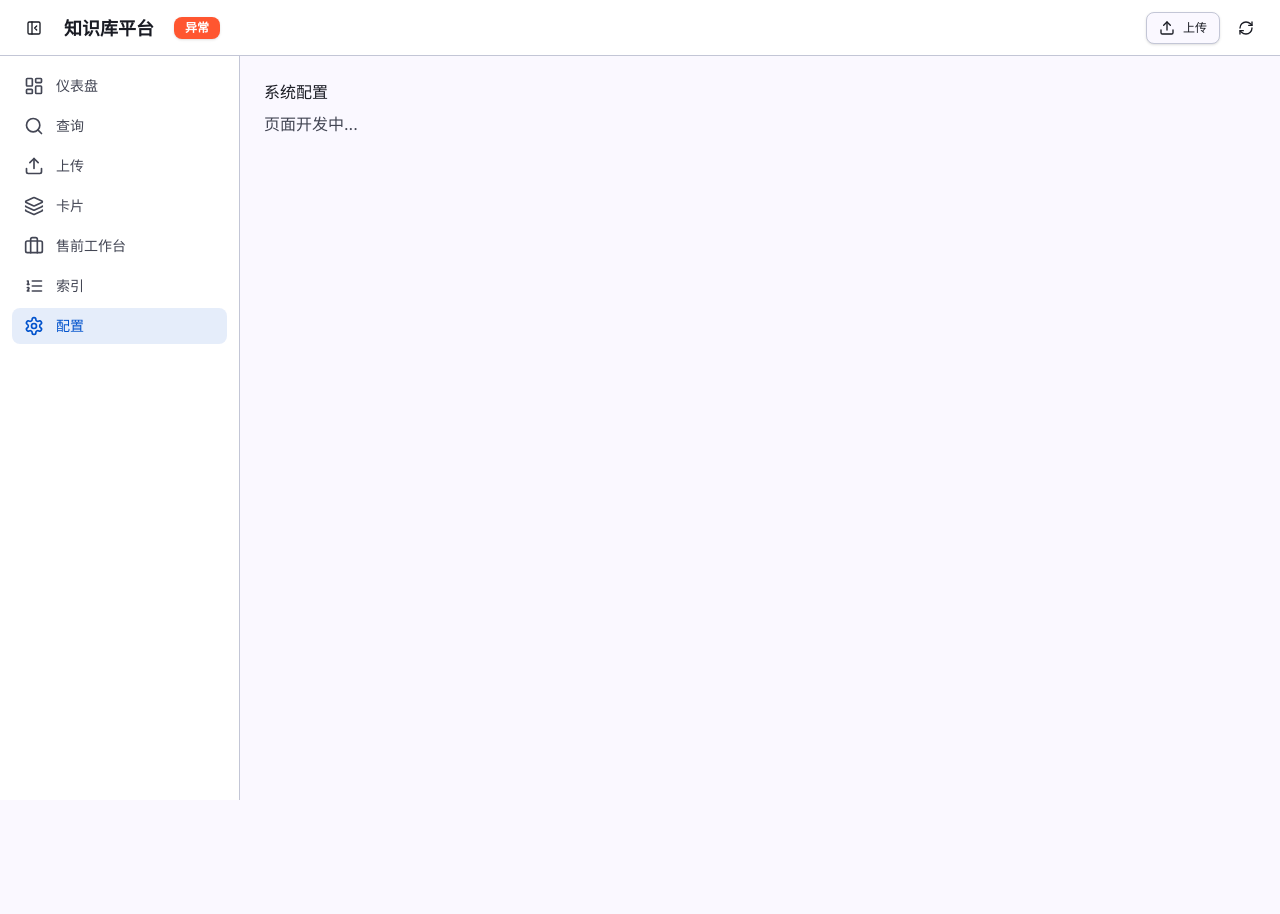
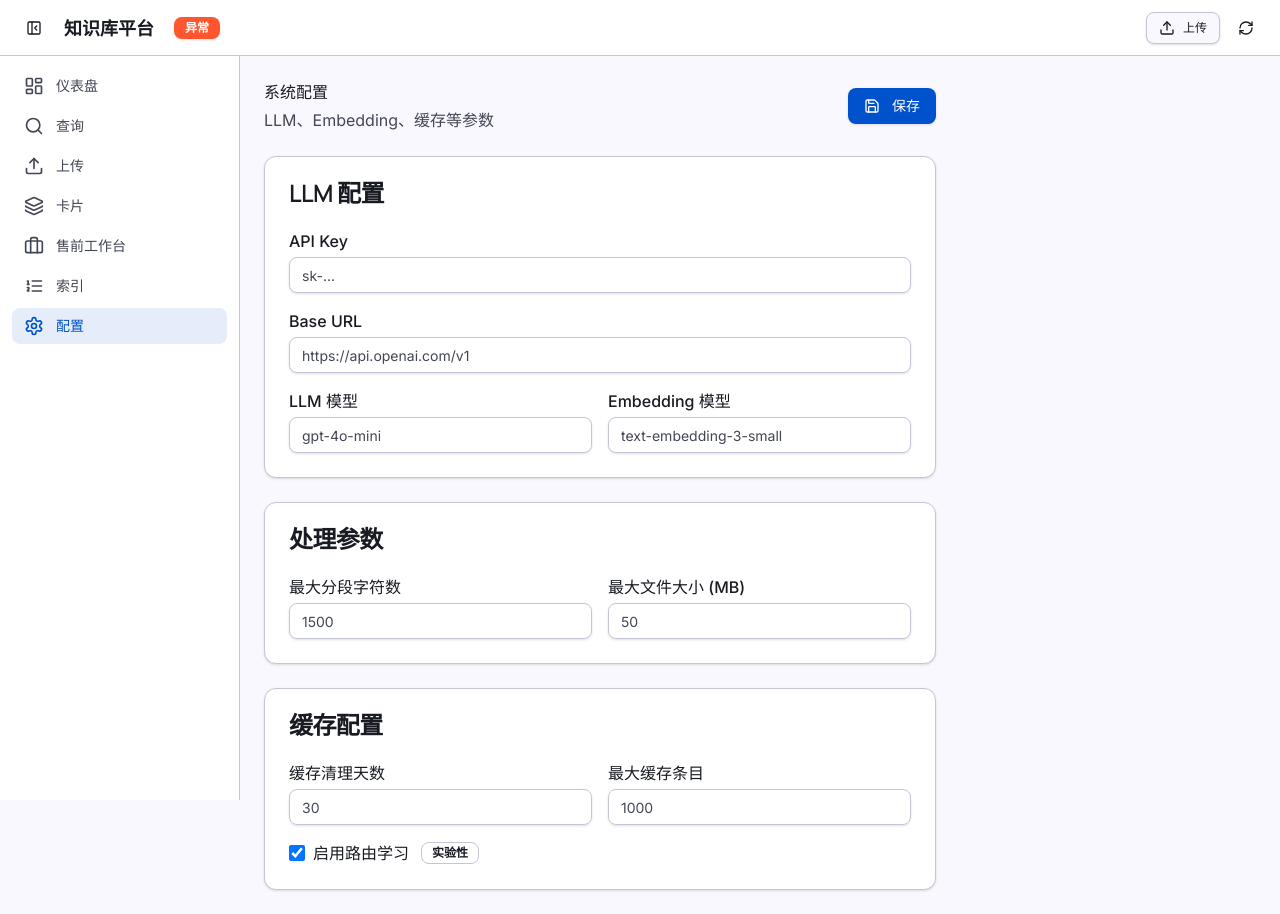
Before and after one commit to khc8655/knowledge, a React (Vite) app in the folder frontend/: page /settings in a window 1280 px wide. Before the commit the page ends 800 px from the top, so only its background shows below. Built offline with nearby package versions, Linux system fonts and the light colour scheme; no server answers.

Commit message:
feat: add settings page with LLM, processing, and cache config

```diff
--- a/frontend/src/app.tsx
+++ b/frontend/src/app.tsx
@@ -5,6 +5,7 @@ import DashboardPage from '@/pages/dashboard'
 import UploadPage from '@/pages/upload'
 import CardsPage from '@/pages/cards'
 import IndexesPage from '@/pages/indexes'
+import SettingsPage from '@/pages/settings'
 
 function Placeholder({ title }: { title: string }) {
   return (
@@ -25,7 +26,7 @@ export default function App() {
           <Route path="/upload" element={<UploadPage />} />
           <Route path="/cards" element={<CardsPage />} />
           <Route path="/indexes" element={<IndexesPage />} />
-          <Route path="/settings" element={<Placeholder title="系统配置" />} />
+          <Route path="/settings" element={<SettingsPage />} />
           <Route path="/workspace" element={<Placeholder title="售前工作台" />} />
           <Route path="/templates" element={<Placeholder title="模板管理" />} />
         </Route>
--- /dev/null
+++ b/frontend/src/pages/settings.tsx
@@ -0,0 +1,184 @@
+import { useState, useEffect, useCallback } from 'react'
+import { Card, CardContent, CardHeader, CardTitle } from '@/components/ui/card'
+import { Button } from '@/components/ui/button'
+import { Input } from '@/components/ui/input'
+import { Badge } from '@/components/ui/badge'
+import { api, type SystemConfig } from '@/lib/api'
+import { Settings, Save, Loader2, CheckCircle2 } from 'lucide-react'
+
+export default function SettingsPage() {
+  const [config, setConfig] = useState<SystemConfig>({})
+  const [loading, setLoading] = useState(true)
+  const [saving, setSaving] = useState(false)
+  const [saved, setSaved] = useState(false)
+
+  const fetchConfig = useCallback(async () => {
+    setLoading(true)
+    try {
+      const data = await api.getConfig()
+      setConfig(data)
+    } catch {
+      // silent
+    }
+    setLoading(false)
+  }, [])
+
+  useEffect(() => { fetchConfig() }, [fetchConfig])
+
+  const handleSave = async () => {
+    setSaving(true)
+    setSaved(false)
+    try {
+      await api.updateConfig(config)
+      setSaved(true)
+      setTimeout(() => setSaved(false), 2000)
+    } catch {
+      // silent
+    }
+    setSaving(false)
+  }
+
+  const update = (key: keyof SystemConfig, value: unknown) => {
+    setConfig(prev => ({ ...prev, [key]: value }))
+  }
+
+  if (loading) {
+    return <div className="flex items-center justify-center py-12"><Loader2 className="h-6 w-6 animate-spin text-primary" /></div>
+  }
+
+  return (
+    <div className="space-y-6 max-w-2xl">
+      <div className="flex items-center justify-between">
+        <div>
+          <h1 className="font-heading text-h1">系统配置</h1>
+          <p className="text-muted-foreground text-body-small mt-1">LLM、Embedding、缓存等参数</p>
+        </div>
+        <Button onClick={handleSave} disabled={saving}>
+          {saving ? <Loader2 className="h-4 w-4 animate-spin mr-1" /> : saved ? <CheckCircle2 className="h-4 w-4 mr-1" /> : <Save className="h-4 w-4 mr-1" />}
+          {saved ? '已保存' : '保存'}
+        </Button>
+      </div>
+
+      {/* LLM Config */}
+      <Card>
+        <CardHeader>
+          <CardTitle className="text-h2">LLM 配置</CardTitle>
+        </CardHeader>
+        <CardContent className="space-y-4">
+          <div>
+            <label className="text-body-small font-medium">API Key</label>
+            <Input
+              type="password"
+              value={config.llm_api_key || ''}
+              onChange={(e) => update('llm_api_key', e.target.value)}
+              placeholder="sk-..."
+              className="mt-1"
+            />
+          </div>
+          <div>
+            <label className="text-body-small font-medium">Base URL</label>
+            <Input
+              value={config.llm_base_url || ''}
+              onChange={(e) => update('llm_base_url', e.target.value)}
+              placeholder="https://api.openai.com/v1"
+              className="mt-1"
+            />
+          </div>
+          <div className="grid grid-cols-2 gap-4">
+            <div>
+              <label className="text-body-small font-medium">LLM 模型</label>
+              <Input
+                value={config.llm_model || ''}
+                onChange={(e) => update('llm_model', e.target.value)}
+                placeholder="gpt-4o-mini"
+                className="mt-1"
+              />
+            </div>
+            <div>
+              <label className="text-body-small font-medium">Embedding 模型</label>
+              <Input
+                value={config.embedding_model || ''}
+                onChange={(e) => update('embedding_model', e.target.value)}
+                placeholder="text-embedding-3-small"
+                className="mt-1"
+              />
+            </div>
+          </div>
+        </CardContent>
+      </Card>
+
+      {/* Processing Config */}
+      <Card>
+        <CardHeader>
+          <CardTitle className="text-h2">处理参数</CardTitle>
+        </CardHeader>
+        <CardContent className="space-y-4">
+          <div className="grid grid-cols-2 gap-4">
+            <div>
+              <label className="text-body-small font-medium">最大分段字符数</label>
+              <Input
+                type="number"
+                value={config.max_section_chars || ''}
+                onChange={(e) => update('max_section_chars', parseInt(e.target.value) || undefined)}
+                placeholder="1500"
+                className="mt-1"
+              />
+            </div>
+            <div>
+              <label className="text-body-small font-medium">最大文件大小 (MB)</label>
+              <Input
+                type="number"
+                value={config.max_file_size_mb || ''}
+                onChange={(e) => update('max_file_size_mb', parseInt(e.target.value) || undefined)}
+                placeholder="50"
+                className="mt-1"
+              />
+            </div>
+          </div>
+        </CardContent>
+      </Card>
+
+      {/* Cache Config */}
+      <Card>
+        <CardHeader>
+          <CardTitle className="text-h2">缓存配置</CardTitle>
+        </CardHeader>
+        <CardContent className="space-y-4">
+          <div className="grid grid-cols-2 gap-4">
+            <div>
+              <label className="text-body-small font-medium">缓存清理天数</label>
+              <Input
+                type="number"
+                value={config.cache_evict_days || ''}
+                onChange={(e) => update('cache_evict_days', parseInt(e.target.value) || undefined)}
+                placeholder="30"
+                className="mt-1"
+              />
+            </div>
+            <div>
+              <label className="text-body-small font-medium">最大缓存条目</label>
+              <Input
+                type="number"
+                value={config.cache_max_entries || ''}
+                onChange={(e) => update('cache_max_entries', parseInt(e.target.value) || undefined)}
+                placeholder="1000"
+                className="mt-1"
+              />
+            </div>
+          </div>
+          <div className="flex items-center gap-2">
+            <input
+              type="checkbox"
+              id="route-learning"
+              checked={config.route_learning_enabled ?? true}
+              onChange={(e) => update('route_learning_enabled', e.target.checked)}
+              className="h-4 w-4"
+            />
+            <label htmlFor="route-learning" className="text-body-small">启用路由学习</label>
+            <Badge variant="outline" className="text-meta ml-1">实验性</Badge>
+          </div>
+        </CardContent>
+      </Card>
+    </div>
+  )
+}
```
